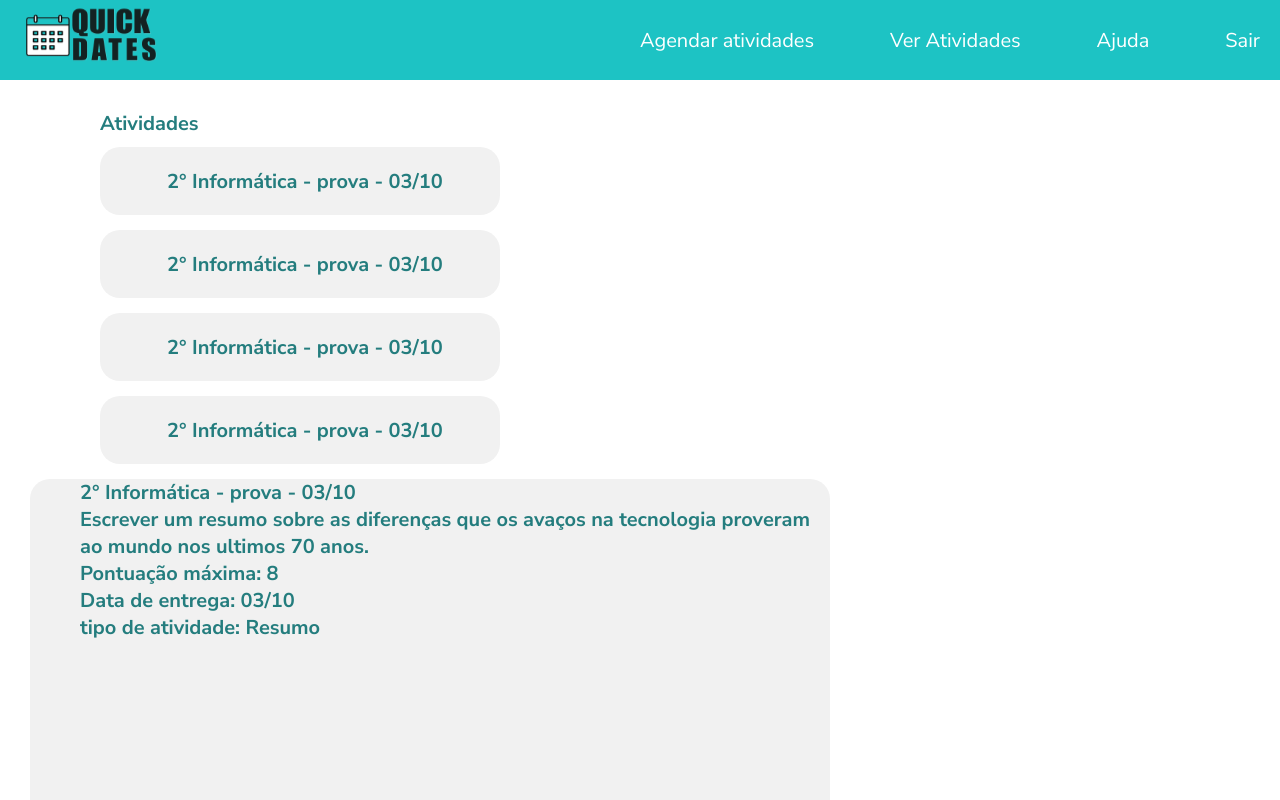
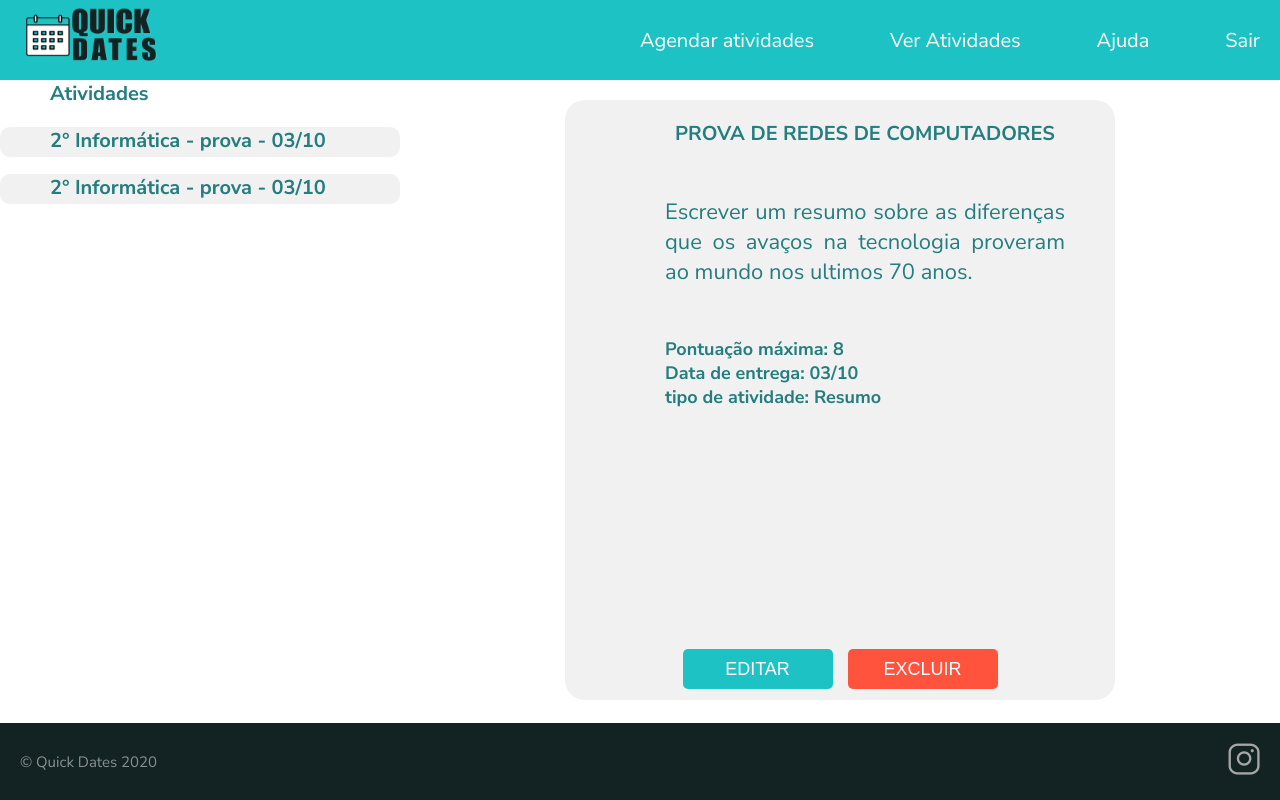
Before and after one commit to Quick-Dates/Quick-Dates-Web, a React (Create React App) app: page /edit-activity in a window 1280 px wide. Shown: the top 800 px of the page. Built offline with nearby package versions, Linux system fonts and the light colour scheme.

Commit message:
editar atividade

```diff
--- a/src/pages/EditActivity/index.tsx
+++ b/src/pages/EditActivity/index.tsx
@@ -5,35 +5,44 @@ import './styles.css';
 export default function EditActivity() {
   return (
     <Template title="Professor">
+      <div className="esquerdaDireita">
+        <div className="tabelaEsquerda">
+          <h1 className="exemploAtividade">Atividades</h1>
 
-      <h1 id="nomeatividades">Atividades</h1>
-      <div className="todas">
-        <div className="avaliacoes">
-          <h1 id="avaliacao_nome">2° Informática - prova - 03/10</h1>
+          <div className="conteudoAvaliacoes">
 
+            <h1> 2° Informática - prova -  03/10 </h1>
+            <div className="conteudoAvaliacoes">
+              <h1> 2° Informática - prova -  03/10 </h1>
+            </div>
+          </div>
         </div>
-        <div className="avaliacoes">
-          <h1 id="avaliacao_nome">2° Informática - prova - 03/10</h1>
 
-        </div>
-        <div className="avaliacoes">
-          <h1 id="avaliacao_nome">2° Informática - prova - 03/10</h1>
+        <div className="tabelaDescricao">
 
-        </div>
-        <div className="avaliacoes">
-          <h1 id="avaliacao_nome">2° Informática - prova - 03/10</h1>
+          <div className="tabelaConteudo">
 
+            <h1 className="tituloTabela">PROVA DE REDES DE COMPUTADORES</h1>
+            <div className="subConteudo">
+              <p>
+                Escrever um resumo sobre as diferenças que os avaços na tecnologia
+                proveram ao mundo nos ultimos 70 anos.
+              </p>
+              <section className="notaDataTipo">
+                <span>Pontuação máxima: 8</span>
+                <span>Data de entrega: 03/10</span>
+                <span>tipo de atividade: Resumo</span>
+              </section>
+            </div>
+
+            <div className="botoesEditDelete">
+              <button className="editar" type="button">EDITAR</button>
+              <button className="excluir" type="button">EXCLUIR</button>
+
+            </div>
+          </div>
         </div>
       </div>
-      <div className="informacao">
-        <h1 id="titulo_informacao">2° Informática - prova -  03/10</h1>
-        <h1 id="descricao_informacao">Escrever um resumo sobre as diferenças que os avaços na tecnologia proveram ao mundo nos ultimos 70 anos.</h1>
-        <h1 id="pontuacao_informacao">Pontuação máxima: 8</h1>
-        <h1 id="data_informacao">Data de entrega: 03/10 </h1>
-        <h1 id="tipo_informacao">tipo de atividade: Resumo </h1>
-
-      </div>
-
     </Template>
   );
 }
--- a/src/pages/EditActivity/styles.css
+++ b/src/pages/EditActivity/styles.css
@@ -1,30 +1,96 @@
-h1#nomeatividades{
-  margin-top: 30px;
-  margin-left: 100px;
-  margin-bottom: 10px;
+.esquerdaDireita{
+  display: flex;
+}
+
+.tabelaEsquerda{
+
 }
 
 
-.avaliacoes{
-  display: flex;
-  background-color: #F1F1F1; width:400px; height: 68px; border-radius: 20px;
-  justify-content: center;
-  margin-left: 100px;
-  align-items: center;
-  margin-bottom: 15px;
+.tabelaEsquerda .conteudoAvaliacoes{
+  background-color: var(--background-card); border-radius: 10px;
+  width: 400px;
+  height:30px;
+  margin-top: 20px;
 
 }
-h1#avaliacao_nome{
-  margin-right: 40px;
+
+
+
+.tabelaDescricao{
+
+
+  width: 100%;
+  height: 100%;
+  display: flex;
+  justify-content: center;
+}
+.tabelaConteudo{
+  width: 550px;
+  height: 600px;
+  background-color: var(--background-card); border-radius: 20px;
+  display: flex;
+  flex-direction: column;
   align-items: center;
+  padding: 2rem 0 0 0;
+  margin-top: 2rem;
+  }
+.tabelaConteudo .tituloTabela{
+  color: var(--color-text-card);
+  font-size: 2rem;
+  font-weight: bold;
+}
+
+.tabelaConteudo .subConteudo p{
+
+  width: 400px;
+  color: var(--color-text-card);
+  font-size: 2.2rem;
+  text-align: justify;
+  margin-left: 50px;
+  margin-top: 5rem;
+  margin-bottom: 5rem;
+}
+
+.tabelaConteudo .subConteudo .notaDataTipo{
+  margin-left: 50px;
+  font-size: 20px;
+  width: 80%;
+  display: flex;
+  flex-direction: column;
+  margin-top: 2rem;
+}
+
+.tabelaConteudo .subConteudo .notaDataTipo span{
+  text-align: start;
+  font-size: 1.8rem;
+  font-weight: bold;
+  color: var(--color-text-card);
+}
+
+.tabelaConteudo .botoesEditDelete{
+  width: 85%;
+  display: flex;
   justify-content: center;
+  gap: 1.5rem;
+  margin-top: 5rem;
+}
 
+.tabelaConteudo .botoesEditDelete button{
+  margin-top: 190px;
+  width: 15rem;
+  height: 4rem;
+  font-size: 1.8rem;
+  text-align: center;
+  border-radius: 5px;
+  border: 0;
+  color: var(--color-text-button);
 }
-.todas{
-  display: inline-block;
+
+.tabelaConteudo .botoesEditDelete .editar{
+  background-color: var(--background-button-secondary);
 }
-.informacao{
-  background-color: #F1F1F1; width: 800px; height: 600px; border-radius: 20px;
-  margin-left: 30px;
-  display: inline-block;
+
+.tabelaConteudo .botoesEditDelete .excluir{
+  background-color: var(--background-button-tertiary);
 }
```
